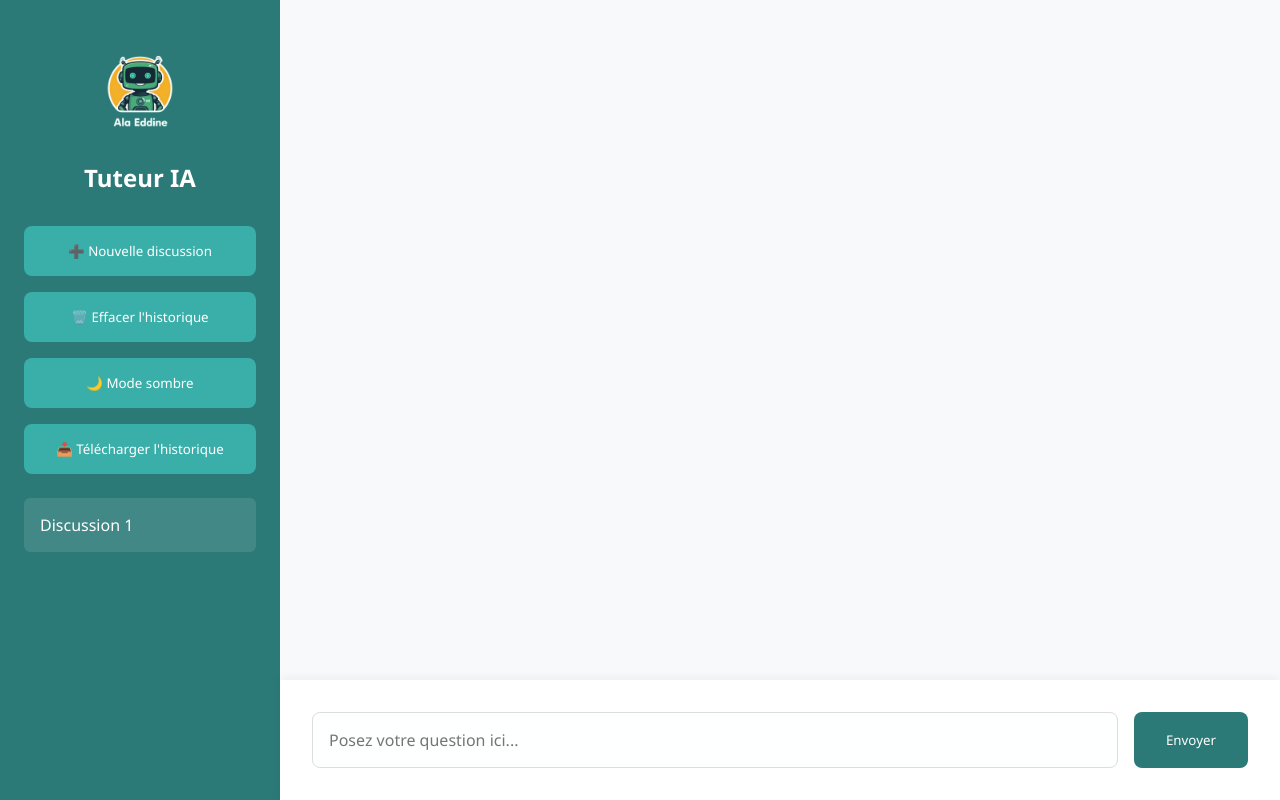
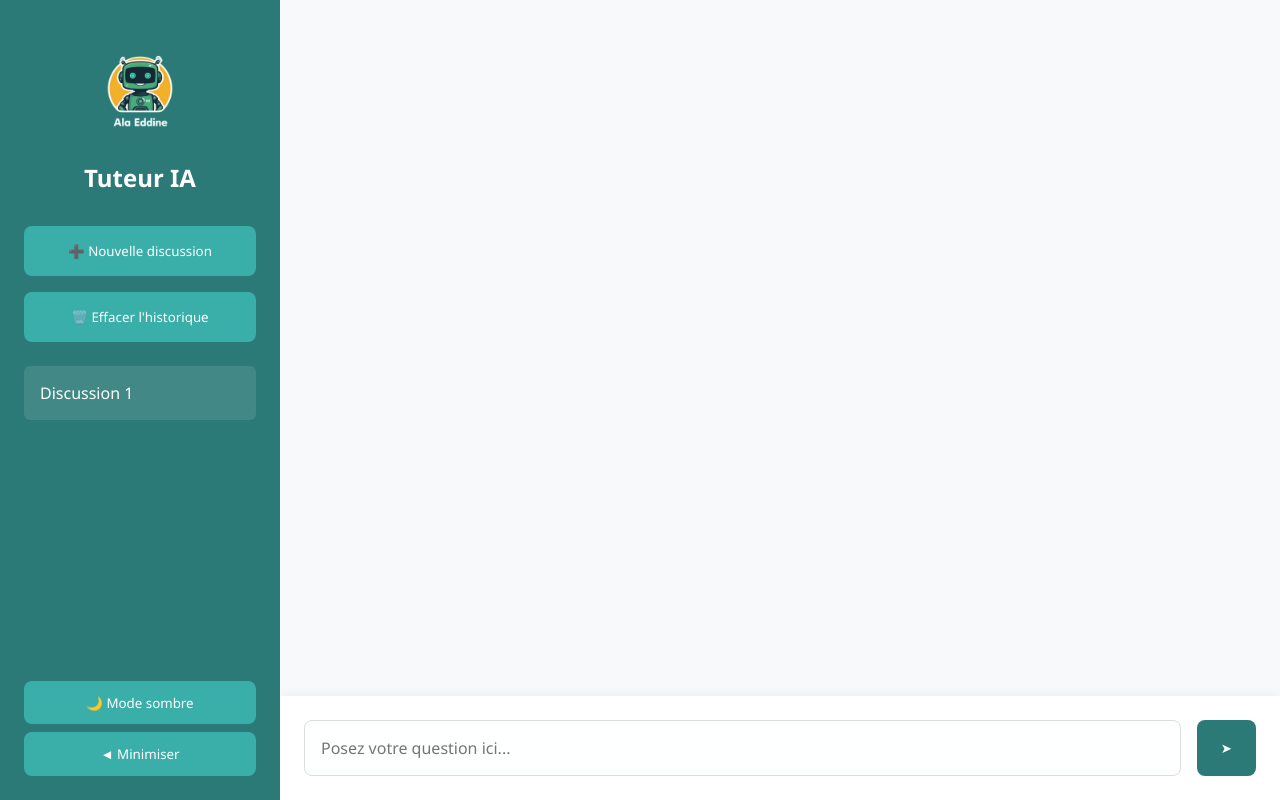
Before and after one commit to AlaeddineDhif/render_chatbot, a Flask app: page / in a window 1280 px wide. Run offline with Flask 3, Linux system fonts and the light colour scheme.

Commit message:
Mise a jour

```diff
--- a/static/app.js
+++ b/static/app.js
@@ -28,6 +28,7 @@ function createNewChat() {
     saveToLocalStorage();
     renderChatList();
     clearChatBox();
+    window.location.href = '/'; // Recharger la page pour la nouvelle discussion
 }
 
 function renderChatList() {
@@ -49,11 +50,11 @@ function loadChat(chat) {
     chatBox.innerHTML = '';
 
     chat.messages.forEach(msg => {
-        appendMessage(msg.content, msg.role, msg.timestamp);
+        appendMessage(msg.content, msg.role);
     });
 }
 
-function appendMessage(content, role, timestamp) {
+function appendMessage(content, role) {
     const chatBox = document.getElementById('chatBox');
     const messageDiv = document.createElement('div');
     messageDiv.className = `message ${role}-message`;
@@ -61,12 +62,7 @@ function appendMessage(content, role, timestamp) {
     const contentDiv = document.createElement('div');
     contentDiv.textContent = content;
 
-    const timeSpan = document.createElement('span');
-    timeSpan.className = 'message-time';
-    timeSpan.textContent = new Date(timestamp).toLocaleTimeString();
-
     messageDiv.appendChild(contentDiv);
-    messageDiv.appendChild(timeSpan);
     chatBox.appendChild(messageDiv);
     chatBox.scrollTop = chatBox.scrollHeight;
 }
@@ -83,7 +79,7 @@ async function processQuestion() {
         timestamp: new Date().toISOString()
     };
     currentChat.messages.push(userMsg);
-    appendMessage(question, 'user', userMsg.timestamp);
+    appendMessage(question, 'user');
 
     input.value = '';
 
@@ -105,12 +101,12 @@ async function processQuestion() {
                 timestamp: data.timestamp
             };
             currentChat.messages.push(aiMsg);
-            appendMessage(data.answer, 'ai', data.timestamp);
+            appendMessage(data.answer, 'ai');
         } else {
             throw new Error(data.error);
         }
     } catch (error) {
-        appendMessage(`Erreur: ${error.message}`, 'ai', new Date().toISOString());
+        appendMessage(`Erreur: ${error.message}`, 'ai');
     }
 
     saveToLocalStorage();
@@ -128,14 +124,9 @@ function toggleDarkMode() {
     localStorage.setItem('darkMode', document.body.classList.contains('dark-mode'));
 }
 
-function downloadHistory() {
-    const blob = new Blob([JSON.stringify(chats, null, 2)], { type: 'application/json' });
-    const url = URL.createObjectURL(blob);
-    const a = document.createElement('a');
-    a.href = url;
-    a.download = 'historique-chats.json';
-    a.click();
-    URL.revokeObjectURL(url);
+function toggleSidebar() {
+    const sidebar = document.getElementById('sidebar');
+    sidebar.classList.toggle('collapsed');
 }
 
 function saveToLocalStorage() {
--- a/static/styles.css
+++ b/static/styles.css
@@ -3,6 +3,7 @@
     --secondary-color: #3AAFA9;
     --background-color: #FEFFFF;
     --text-color: #17252A;
+    --sidebar-width: 280px;
 }
 
 * {
@@ -26,8 +27,9 @@ body.dark-mode {
 
 .container {
     display: grid;
-    grid-template-columns: 280px 1fr;
+    grid-template-columns: var(--sidebar-width) 1fr;
     height: 100vh;
+    transition: grid-template-columns 0.3s;
 }
 
 .sidebar {
@@ -37,6 +39,12 @@ body.dark-mode {
     display: flex;
     flex-direction: column;
     gap: 1rem;
+    position: relative;
+}
+
+.sidebar.collapsed {
+    width: 60px;
+    overflow: hidden;
 }
 
 .logo-container {
@@ -49,9 +57,14 @@ body.dark-mode {
     height: auto;
     margin-bottom: 1rem;
     border-radius: 50%;
+    transition: width 0.3s;
 }
 
-.new-chat, .clear-button, .dark-mode-button, .download-button {
+.sidebar.collapsed .logo {
+    width: 40px;
+}
+
+.new-chat, .clear-button {
     width: 100%;
     padding: 1rem;
     background: var(--secondary-color);
@@ -62,7 +75,7 @@ body.dark-mode {
     transition: transform 0.2s, background 0.3s;
 }
 
-.new-chat:hover, .clear-button:hover, .dark-mode-button:hover, .download-button:hover {
+.new-chat:hover, .clear-button:hover {
     background: #2B7A78;
     transform: translateY(-2px);
 }
@@ -83,6 +96,28 @@ body.dark-mode {
 
 .chat-item:hover {
     background: rgba(255, 255, 255, 0.2);
+}
+
+.sidebar-footer {
+    margin-top: auto;
+    display: flex;
+    flex-direction: column;
+    gap: 0.5rem;
+}
+
+.dark-mode-button, .minimize-button {
+    width: 100%;
+    padding: 0.8rem;
+    background: var(--secondary-color);
+    color: white;
+    border: none;
+    border-radius: 8px;
+    cursor: pointer;
+    transition: background 0.3s;
+}
+
+.dark-mode-button:hover, .minimize-button:hover {
+    background: #2B7A78;
 }
 
 .main-content {
@@ -130,7 +165,7 @@ body.dark-mode .ai-message {
 .input-area {
     display: flex;
     gap: 1rem;
-    padding: 2rem;
+    padding: 1.5rem;
     background: white;
     box-shadow: 0 -2px 10px rgba(0, 0, 0, 0.05);
 }
@@ -149,8 +184,8 @@ input[type="text"] {
     color: var(--text-color);
 }
 
-button {
-    padding: 1rem 2rem;
+.send-button {
+    padding: 1rem 1.5rem;
     background: var(--primary-color);
     color: white;
     border: none;
@@ -159,7 +194,7 @@ button {
     transition: background 0.3s;
 }
 
-button:hover {
+.send-button:hover {
     background: var(--secondary-color);
 }
 
--- a/templates/index.html
+++ b/templates/index.html
@@ -9,7 +9,7 @@
 </head>
 <body>
     <div class="container">
-        <aside class="sidebar">
+        <aside class="sidebar" id="sidebar">
             <div class="logo-container">
                 <img src="{{ url_for('static', filename='logo.png') }}" alt="Logo Tuteur IA" class="logo">
                 <h1>Tuteur IA</h1>
@@ -17,17 +17,20 @@
 
             <button class="new-chat" onclick="createNewChat()">➕ Nouvelle discussion</button>
             <button class="clear-button" onclick="clearHistory()">🗑️ Effacer l'historique</button>
-            <button class="dark-mode-button" onclick="toggleDarkMode()">🌙 Mode sombre</button>
-            <button class="download-button" onclick="downloadHistory()">📥 Télécharger l'historique</button>
 
             <div class="chat-history" id="chatHistory"></div>
+
+            <div class="sidebar-footer">
+                <button class="dark-mode-button" onclick="toggleDarkMode()">🌙 Mode sombre</button>
+                <button class="minimize-button" onclick="toggleSidebar()">◄ Minimiser</button>
+            </div>
         </aside>
 
         <main class="main-content">
             <div class="chat-box" id="chatBox"></div>
             <div class="input-area">
                 <input type="text" id="userInput" placeholder="Posez votre question ici...">
-                <button onclick="processQuestion()">Envoyer</button>
+                <button class="send-button" onclick="processQuestion()">➤</button>
             </div>
         </main>
     </div>
```
